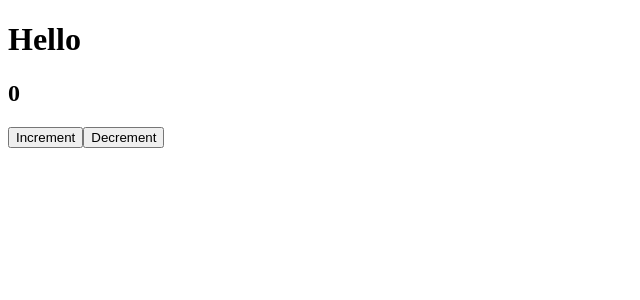
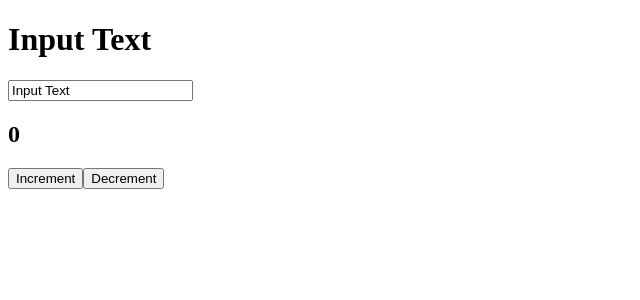
Before and after one commit to Semburg/react_some_app, a React (Create React App) app: page / in a window 1280 px wide. Shown: the top 300 px of the page, without its empty margins (0-640 px from the left). Built offline with nearby package versions, Linux system fonts and the light colour scheme.

Commit message:
components

```diff
--- a/src/App.js
+++ b/src/App.js
@@ -1,23 +1,28 @@
-import React, {useState} from 'react';
+import React, { useState } from 'react';
 
-
+// 22-04   23/8
 
 
 function App() {
 
   const [likes, setLikes] = useState(0)
+  const [value, setValue] = useState('Input Text')
 
   function increment() {
-   setLikes(likes+1)
+    setLikes(likes + 1)
   }
 
   function decrement() {
-    setLikes(likes-1)
+    setLikes(likes - 1)
   }
 
   return (
     <div className="App">
-      <h1>Hello</h1>
+      <h1>{value}</h1>
+      <input
+        type="text"
+        value={value}
+        onChange={event => setValue(event.target.value)} />
       <h2>{likes}</h2>
       <button onClick={increment} >Increment</button>
       <button onClick={decrement}>Decrement</button>
```
Also changed, not shown: src/components/Counter.jsx (added, +11 -0 lines).
